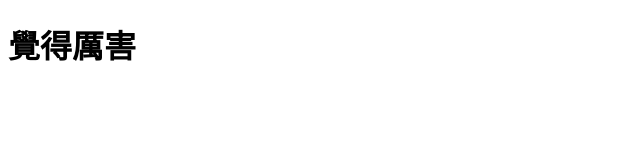
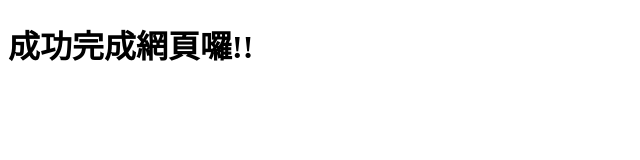
Before and after one commit to yifangzz/yifangzz.github.io, a plain HTML site: page index.html in a window 1280 px wide. Shown: the whole page, without its empty margins (0-640 px from the left). Drawn offline with Linux system fonts and the light colour scheme.

Commit message:
build my web site on github

```diff
--- a/index.html
+++ b/index.html
@@ -5,6 +5,6 @@
 		<title>你好，GitHub</title>
 	</head>
 	<body>
-		<h1>覺得厲害</h1>
+		<h1>成功完成網頁囉!!</h1>
 	</body>
 </html>
```
